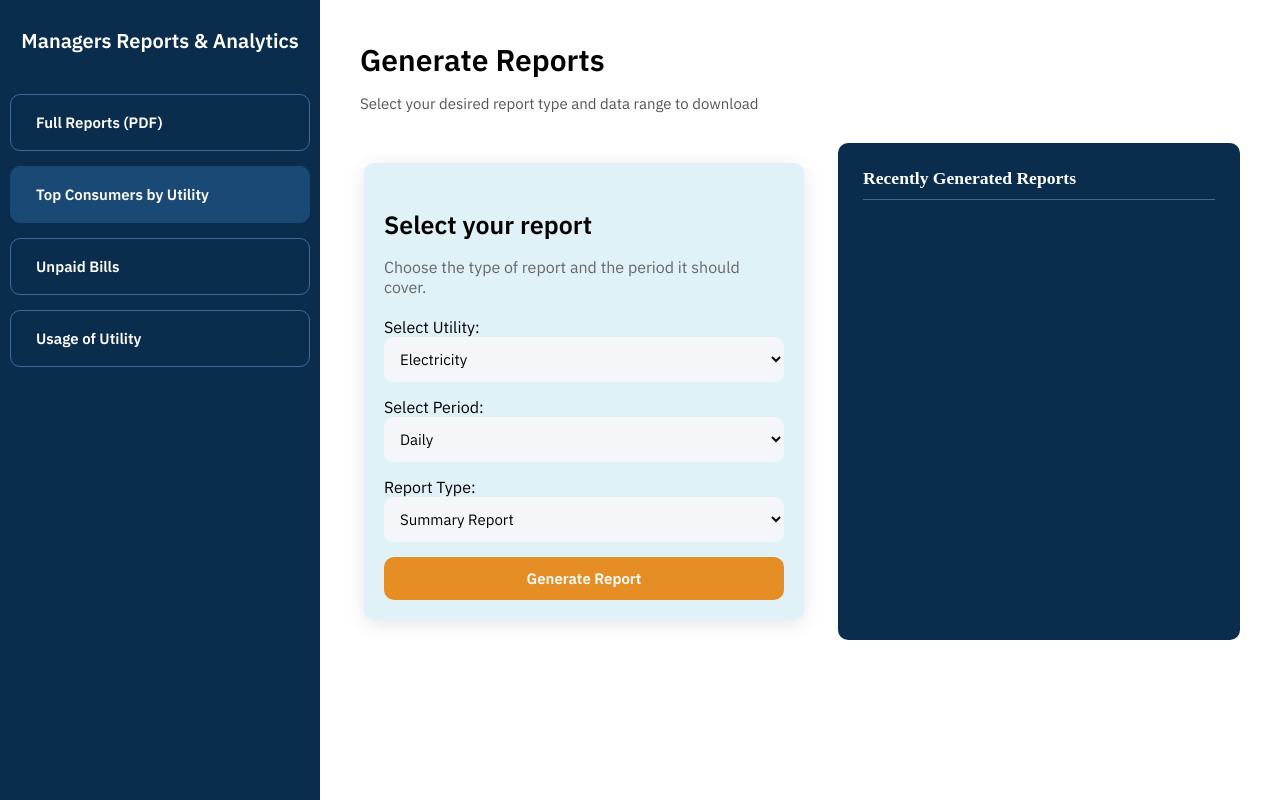
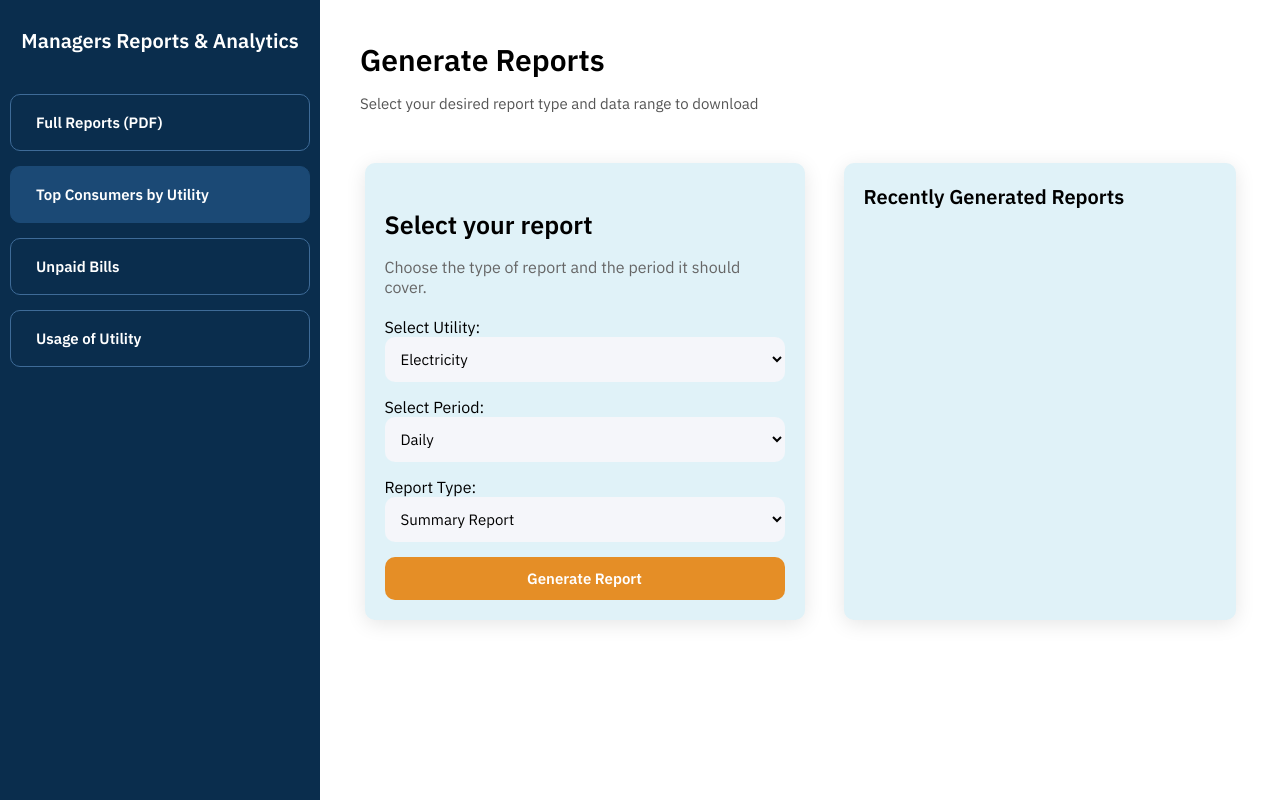
Before and after one commit to Sadeeshana/Utility-Managment-System, a PHP site: page /Genaratereports.html in a window 1280 px wide. Run offline with PHP 8.4, Linux system fonts and the light colour scheme.

Commit message:
Update Generatereport.css
Update Generatereport.css

```diff
--- a/Frontend/Genaratereport.css
+++ b/Frontend/Genaratereport.css
@@ -181,73 +181,20 @@ box-shadow: 0 6px 12px rgba(0,0,0,0.15);
 }
 
 .recent-reports-card {
-    flex-basis: 40%;
-    background-color: #0a2d4d;
-    color: white;
+flex-basis: 40%;
+background: #e0f2f8;
+padding: 20px;
+border-radius: 10px;
+box-shadow: 0 4px 20px rgba(0,0,0,0.1);
+max-width: 400px;
+margin: 20px auto;
+font-family: "IBM Plex Sans";
 }
 
 .recent-reports-card h4 {
-    font-size: 1.1rem;
+    font-size: 20px;
     font-weight: 600;
     margin-top: 0;
-    border-bottom: 1px solid #3e6b98;
+    border-bottom: 1px solid #e0f2f8;
     padding-bottom: 10px;
 }
-
-/*Colors for Calendar*/
-.calendar-cell.today{
-    background-color: #0a2d4d;
-    color: white;
-    border-radius: 50%;
-}
-
-.calendar-cell.date{
-    cursor: pointer;
-}
-.calendar-cell.date:not(.today):hover{
-    background-color: #a0c9e8;
-    border-radius: 50% ;
-}
-
-.calender-grid {
-    display: grid;
-    grid-template-columns: repeat(7, 1fr);
-    gap: 5px;
-}
-
-.calendar-cell {
-    padding: 10px;
-    text-align: center;
-}
-
-/* Report type tabs */
-.report-type-tabs {
-    display: inline-flex;
-    gap: 0;
-    background: #e6f0f7;
-    border: 1px solid #bcd3e6;
-    border-radius: 999px;
-    padding: 4px;
-}
-.tab-button {
-    appearance: none;
-    border: 0;
-    background: transparent;
-    color: #0a2d4d;
-    padding: 10px 18px;
-    border-radius: 999px;
-    font-weight: 600;
-    cursor: pointer;
-    transition: background .18s ease, color .18s ease, box-shadow .18s ease, transform .06s ease;
-}
-.tab-button:hover { background: #d6e8f6; }
-.tab-button:active { transform: translateY(1px); }
-.tab-button:focus-visible {
-    outline: none;
-    box-shadow: 0 0 0 3px rgba(32,149,243,.35);
-}
-.tab-button.active {
-    background: #0a2d4d;
-    color: #fff;
-    box-shadow: 0 6px 14px rgba(10,45,77,.25);
-}
```
